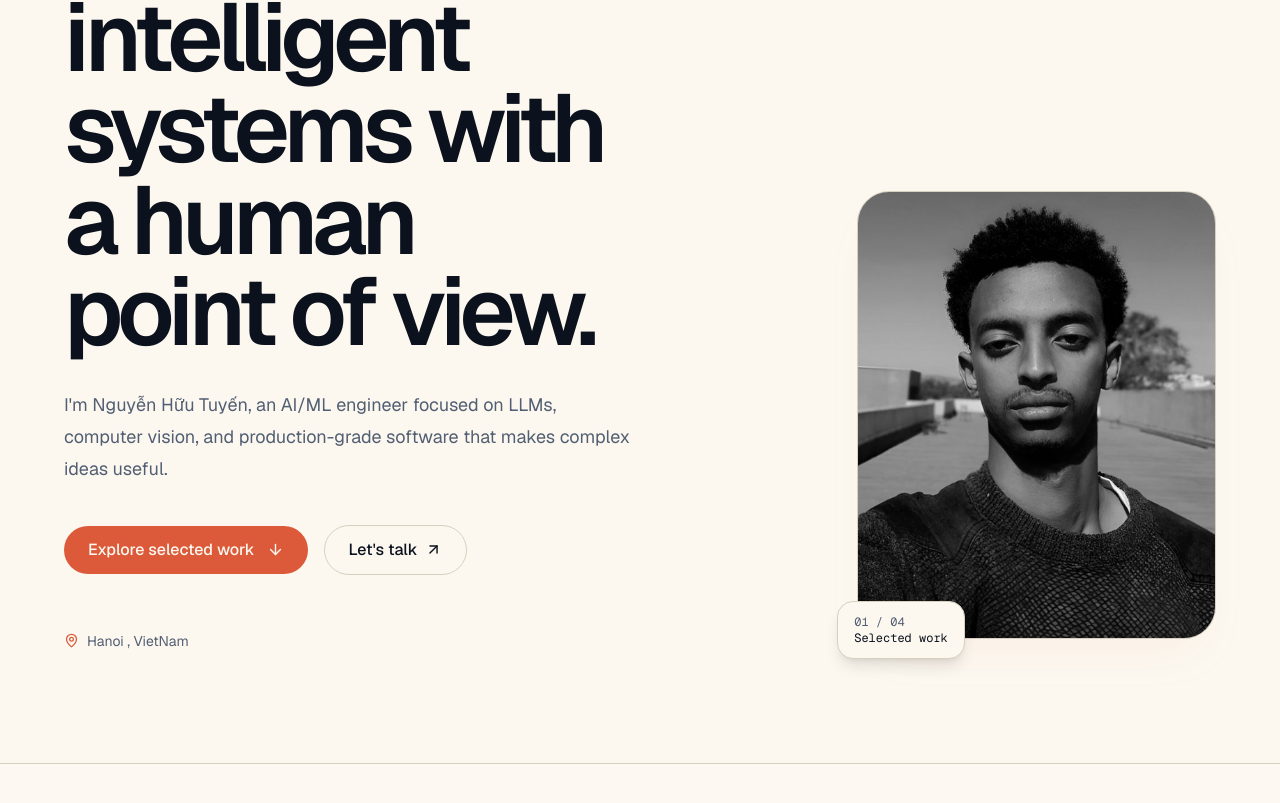
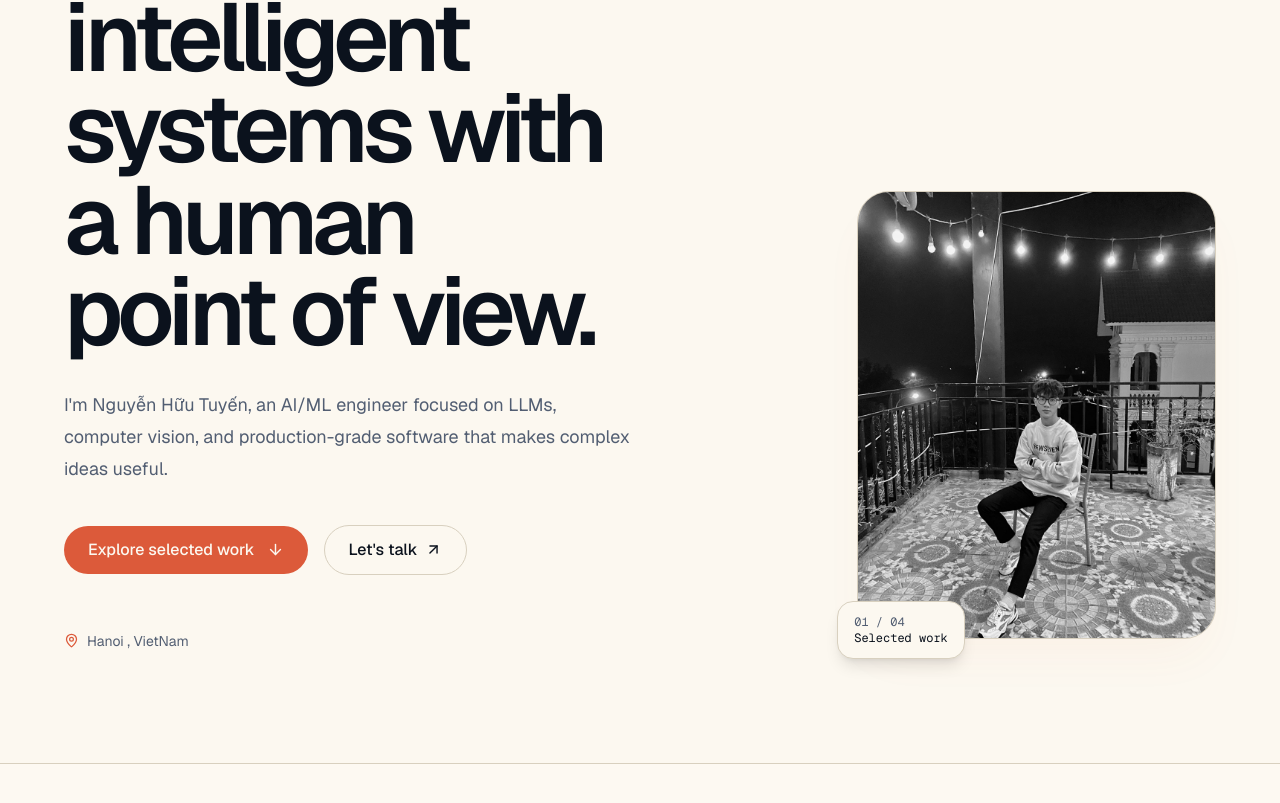
Before and after one commit to huutuyen0508/portfolio-huutuyen, a Next.js app: page / in a window 1280 px wide. Shown: the part 367-1170 px from the top of the page. Built offline with nearby package versions, Linux system fonts and the light colour scheme.

Commit message:
feat: update hero section profile image to Nguyen Huu Tuyen portrait

```diff
--- a/components/hero-section.tsx
+++ b/components/hero-section.tsx
@@ -29,7 +29,7 @@ export function HeroSection() {
         </div>
         <div className="relative mx-auto w-full max-w-sm lg:mb-3">
           <div className="overflow-hidden rounded-[2rem] border border-border bg-secondary shadow-2xl shadow-accent/5">
-            <Image src="/abdi-profile.jpg" alt="Nguyễn Hữu Tuyến" width={520} height={640} className="aspect-[4/5] w-full object-cover grayscale transition-all duration-700 hover:grayscale-0" priority />
+            <Image src="/nguyen-huu-tuyen-portrait.jpg" alt="Nguyễn Hữu Tuyến" width={520} height={640} className="aspect-[4/5] w-full object-cover object-[50%_56%] grayscale transition-all duration-700 hover:grayscale-0" priority />
           </div>
           <div className="absolute -bottom-5 -left-5 rounded-2xl border border-border bg-background px-4 py-3 font-mono text-xs text-muted-foreground shadow-lg">01 / 04<br /><span className="text-foreground">Selected work</span></div>
         </div>
```
Also changed, not shown: public/nguyen-huu-tuyen-portrait.jpg (added).
